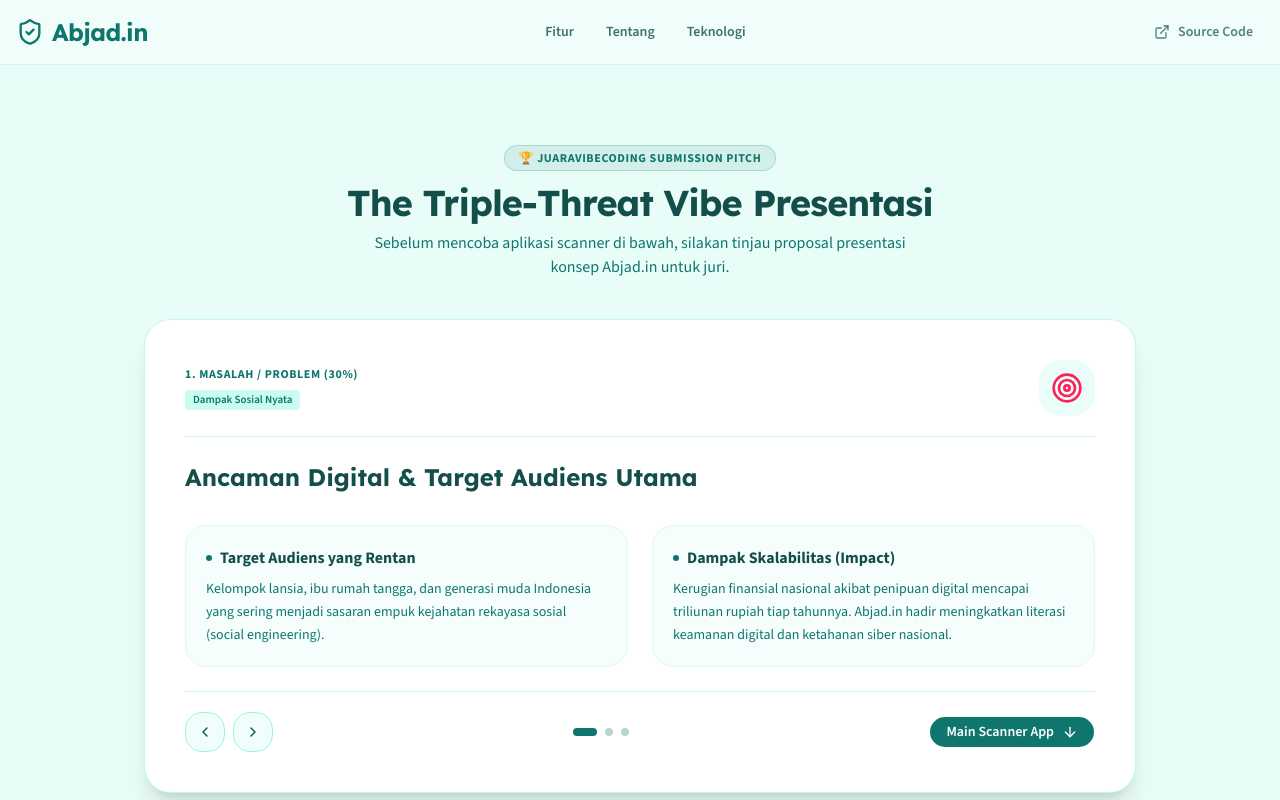
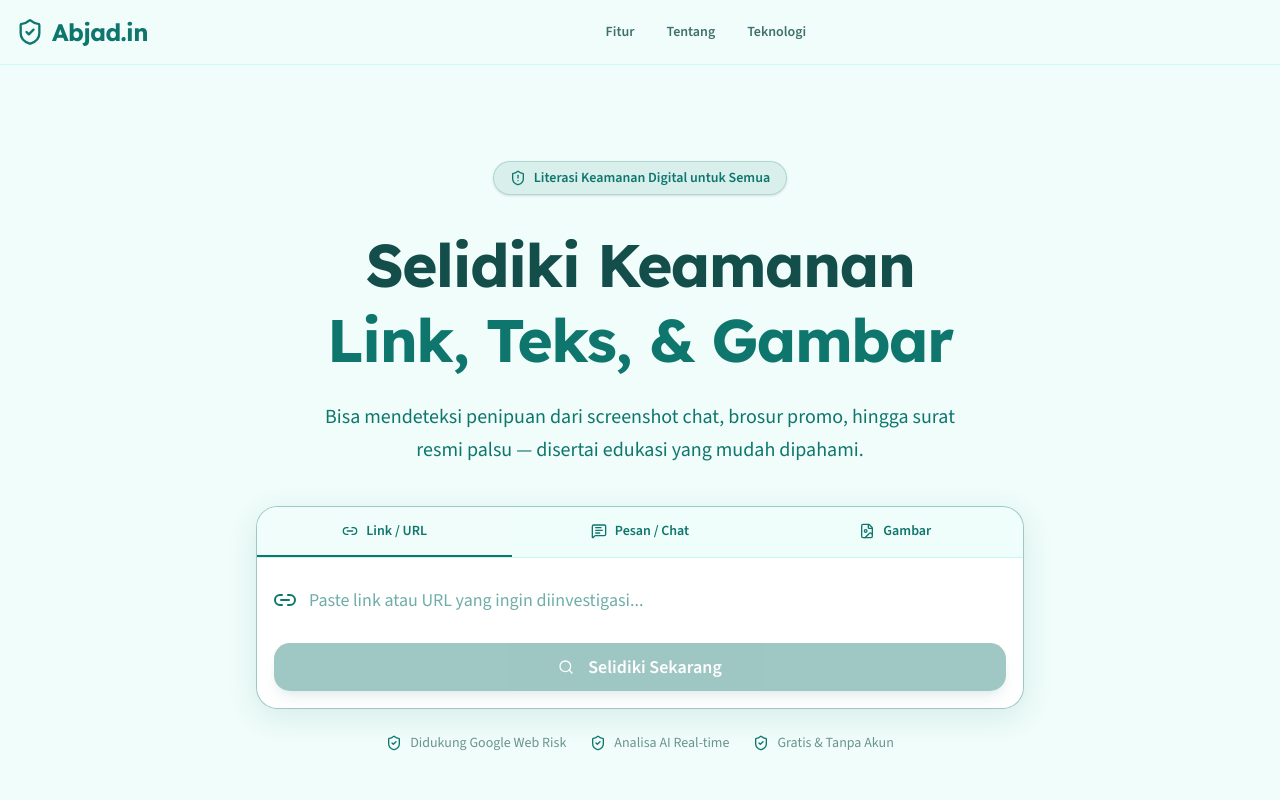
Before and after one commit to haerubirru17/abjad.in, a Next.js app in the folder frontend-next/: page / in a window 1280 px wide. Shown: the top 800 px of the page. Built offline with nearby package versions, Linux system fonts and the light colour scheme.

Commit message:
chore: remove presentation section and github button for public release

```diff
--- a/frontend-next/src/app/page.tsx
+++ b/frontend-next/src/app/page.tsx
@@ -2,7 +2,6 @@
 
 import { useState } from 'react';
 import Header from '@/components/layout/Header';
-import AboutPresentation from '@/components/home/AboutPresentation';
 import HeroSection from '@/components/home/HeroSection';
 import SocialProof from '@/components/home/SocialProof';
 import VerdictCard from '@/components/home/VerdictCard';
@@ -113,8 +112,6 @@
       <Header />
 
       <main className="flex-1 flex flex-col">
-        <AboutPresentation />
-
         <div id="scanner-section" className="scroll-mt-16">
           <HeroSection onAnalyze={handleAnalyze} />
         </div>
--- a/frontend-next/src/components/layout/Header.tsx
+++ b/frontend-next/src/components/layout/Header.tsx
@@ -1,6 +1,5 @@
 import Link from 'next/link';
-import { Button } from '@/components/ui/button';
-import { ShieldCheck, ExternalLink } from 'lucide-react';
+import { ShieldCheck } from 'lucide-react';
 
 export default function Header() {
   return (
@@ -16,12 +15,6 @@
           <Link href="#teknologi" className="text-sm font-semibold text-foreground/80 hover:text-primary transition-colors">Teknologi</Link>
         </nav>
         <div className="flex items-center gap-4">
-          <Link href="https://github.com/haerubirru17/abjad.in" target="_blank" rel="noopener noreferrer">
-            <Button variant="ghost" className="gap-2 text-foreground/70 hover:text-primary hover:bg-primary/10 font-semibold">
-              <ExternalLink className="w-4 h-4" />
-              <span className="hidden sm:inline">Source Code</span>
-            </Button>
-          </Link>
         </div>
       </div>
     </header>
```
